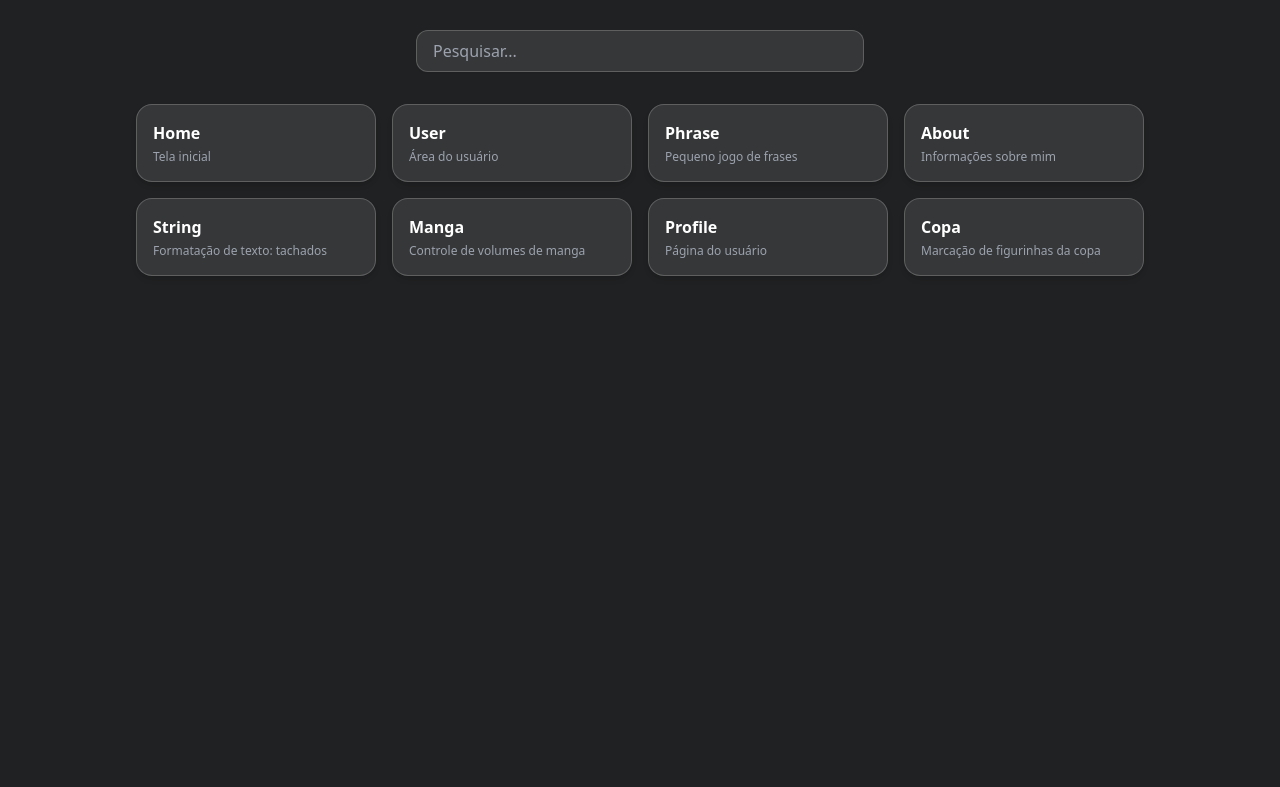
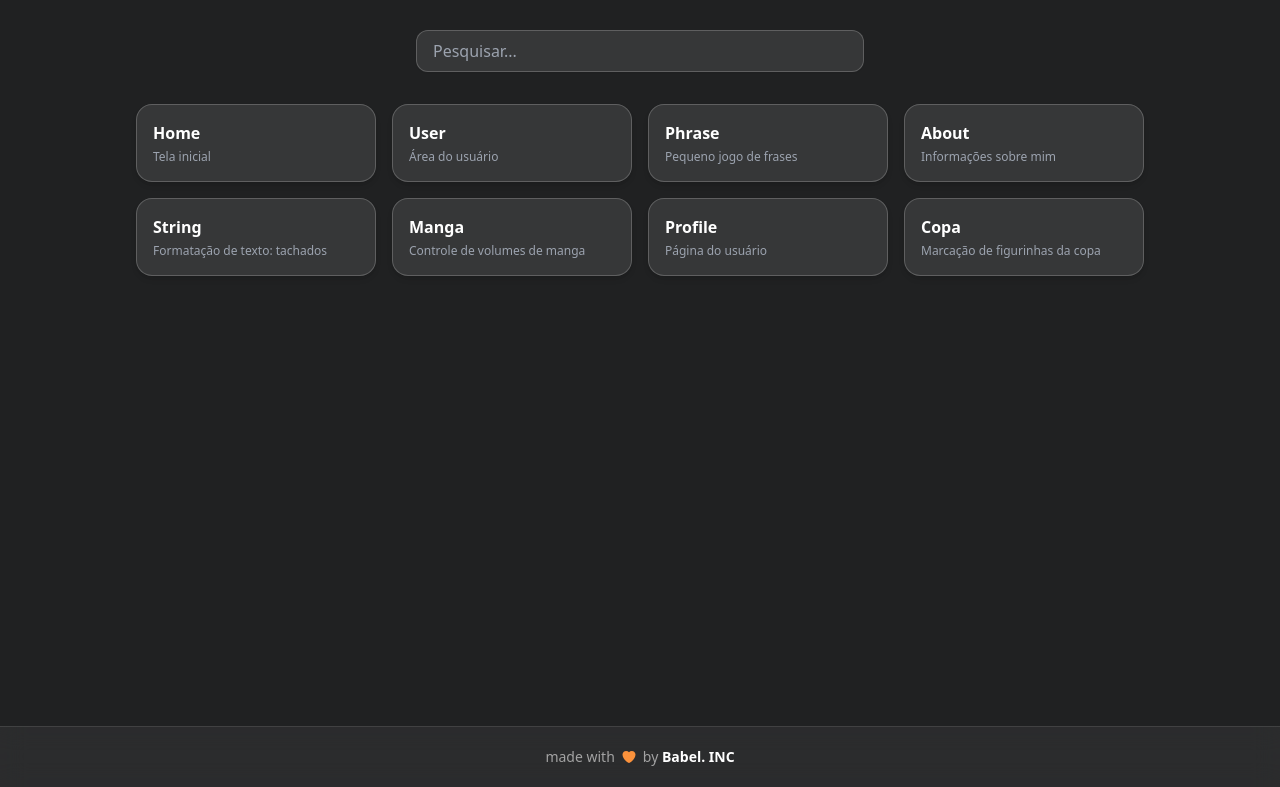
Before and after one commit to WendelSilvestre/babel-tower, a React (Vite) app in the folder interface/: page / in a window 1280 px wide. Shown: the part 907-1694 px from the top of the page. Before the commit the page ends 1633 px from the top, so only its background shows below. Built offline with nearby package versions, Linux system fonts and the light colour scheme; no server answers.

Commit message:
Add footer

```diff
--- /dev/null
+++ b/interface/src/components/footer.jsx
@@ -0,0 +1,15 @@
+import { HeartIcon } from "@heroicons/react/24/solid";
+
+export function Footer() {
+  return (
+    <footer className="bg-white/5 backdrop-blur-md border-t border-white/10 mt-auto">
+      <div className="w-full px-8 py-5 flex flex-row items-center justify-center gap-1.5 text-sm text-neutral-400">
+        <span>made with</span>
+        <HeartIcon aria-hidden="true" className="size-4 text-orange-400" />
+        <span>
+          by <span className="font-semibold text-white">Babel. INC</span>
+        </span>
+      </div>
+    </footer>
+  );
+}
--- a/interface/src/pages/manga/manga.jsx
+++ b/interface/src/pages/manga/manga.jsx
@@ -169,7 +169,7 @@ export default function Manga() {
                     </div>
                 </div>
 
-                <div className="w-[90%] mx-auto mt-10 flex flex-col border-t border-white/10">
+                <div className="w-[90%] mx-auto mt-10 mb-16 flex flex-col border-t border-white/10">
                     {filtered.length === 0 && (
                         <p className="text-center text-neutral-500 text-sm py-16">
                             Nenhum manga encontrado.
--- a/interface/src/routes/index.jsx
+++ b/interface/src/routes/index.jsx
@@ -8,6 +8,7 @@ import Phrase from '../pages/phrase/phrase.jsx'
 import UserLogin from '../pages/users/users.jsx'
 import Profile from '@/pages/profile/profile.jsx'
 import Strikethrough from '../pages/utilities/strikethrough.jsx'
+import { Footer } from '../components/footer.jsx'
 
 export const options = [
   { "keyword": "home", "value": "/", "description": "Tela inicial"},
@@ -23,6 +24,8 @@ export const options = [
 export default function AppRoutes() {
   return (
     <BrowserRouter>
+      <div className="min-h-screen flex flex-col">
+        <div className="flex-1">
           <Routes>
             <Route path="/" element={<Home />} />
             <Route path="/about" element={<About />} />
@@ -33,6 +36,9 @@ export default function AppRoutes() {
             <Route path="/profile" element={<Profile />} />
             <Route path="/copa" element={<Copa />} />
           </Routes>
+        </div>
+        <Footer />
+      </div>
     </BrowserRouter>
   )
 }
```
Lines whose indentation alone changed are shown as unchanged.
